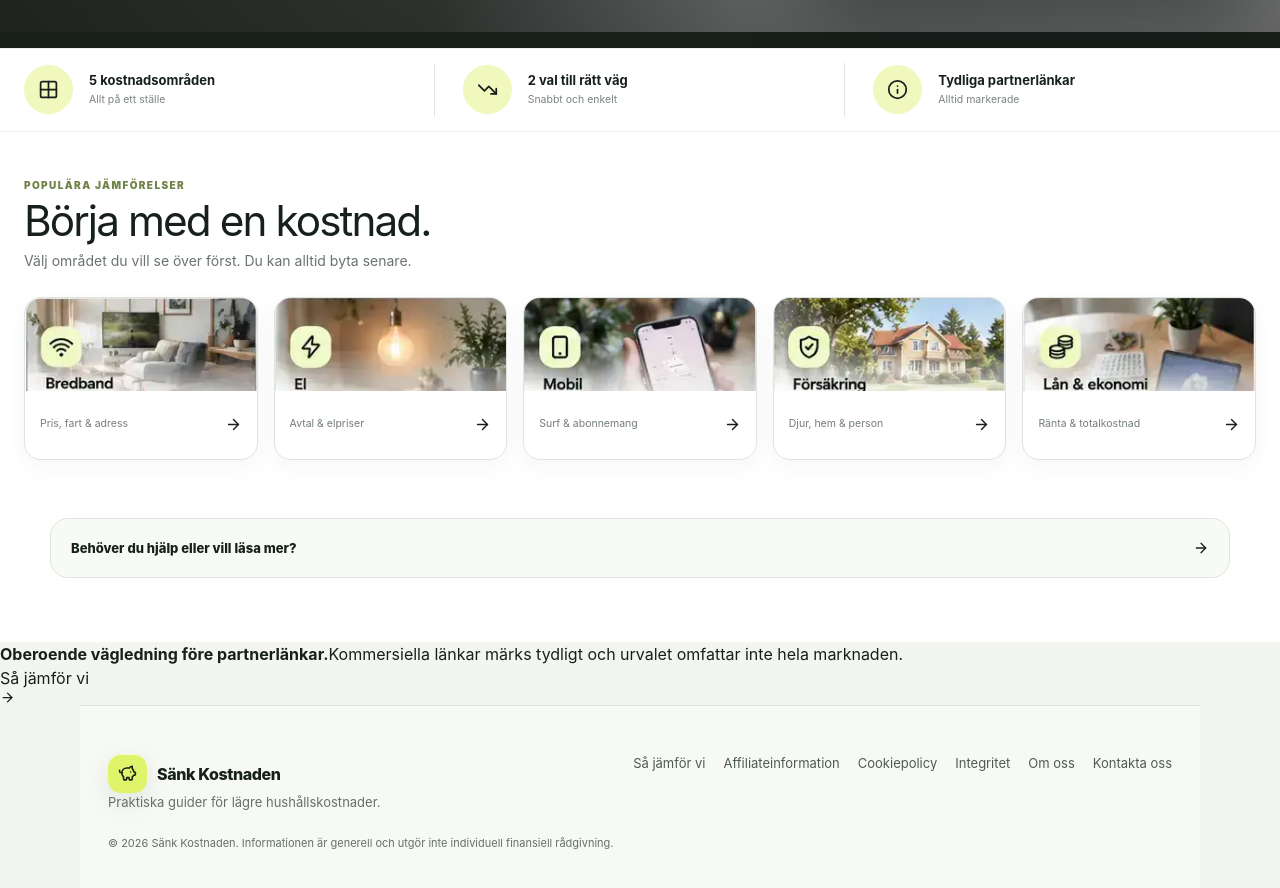
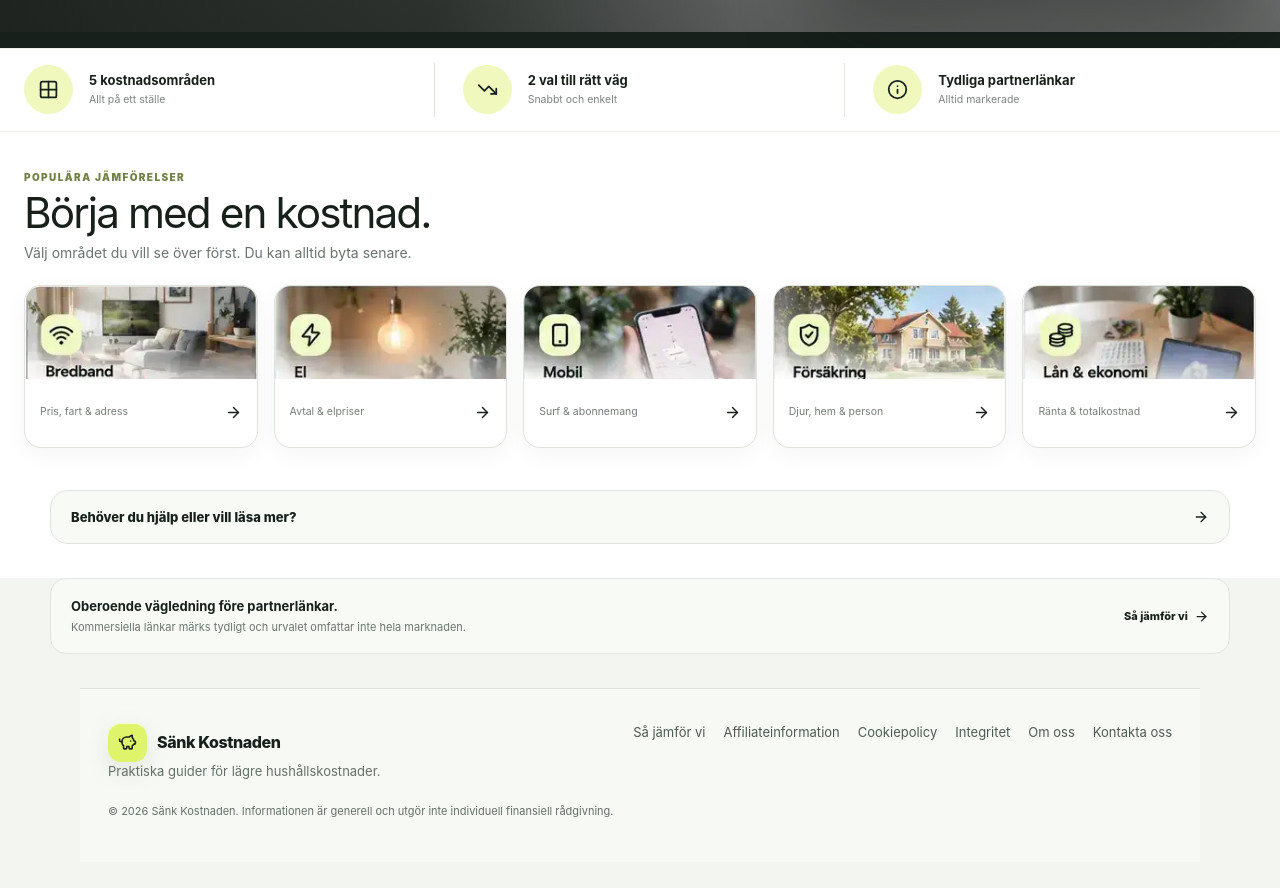
Before and after one commit to arvidlandin-cpu/sankkostnaden, a Next.js app: page / in a window 1280 px wide. Shown: the part 580-1468 px from the top of the page. After the commit the page ends 1442 px from the top, so only its background shows below. Built offline with nearby package versions, Linux system fonts and the light colour scheme; grey boxes are pictures that could not be loaded.

Commit message:
Add compact homepage spacing and trust bar

```diff
--- a/styles/Home.module.css
+++ b/styles/Home.module.css
@@ -919,3 +919,15 @@
     padding-right:max(34px,calc((100vw - 1500px)/2));
   }
 }
+
+
+/* Compact journey: less scrolling and fewer competing actions */
+.popularSection{padding-top:40px!important;padding-bottom:42px!important}
+.popularGrid{margin-top:22px!important}
+.guideLibrarySection{padding-top:0!important;padding-bottom:34px!important}
+.trustBand{width:min(1180px,calc(100% - 56px));margin:0 auto 34px;padding:18px 20px;display:flex;align-items:center;justify-content:space-between;gap:24px;border:1px solid #e1e6df;border-radius:16px;background:#f8faf6}
+.trustBand>div{display:grid;gap:3px}.trustBand strong{font-size:13px;color:#17201b}.trustBand span{font-size:11px;color:#6b776f;line-height:1.35}.trustBand>a{display:inline-flex;align-items:center;gap:6px;white-space:nowrap;color:#17201b;text-decoration:none;font-size:11px;font-weight:850}
+.guideLibrary summary{min-height:52px}
+.guideGroups{padding:18px;gap:20px}
+.footer{padding-top:34px;padding-bottom:42px}
+@media(max-width:760px){.popularSection{padding-top:34px!important;padding-bottom:36px!important}.guideLibrarySection{padding-bottom:24px}.trustBand{width:calc(100% - 36px);margin-bottom:24px;padding:15px 16px;align-items:flex-start;flex-direction:column;gap:10px}.guideGroups{grid-template-columns:1fr}.footer{padding-top:30px;padding-bottom:34px}}
```
